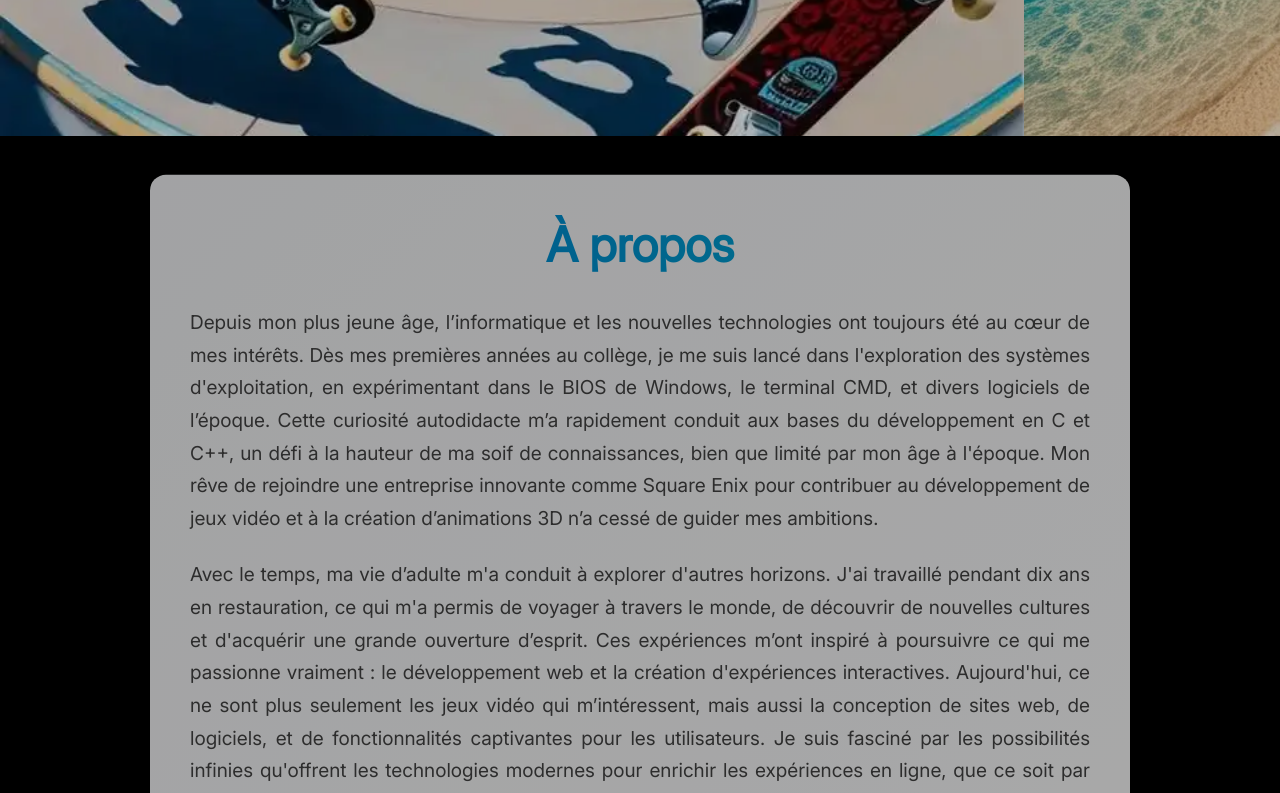
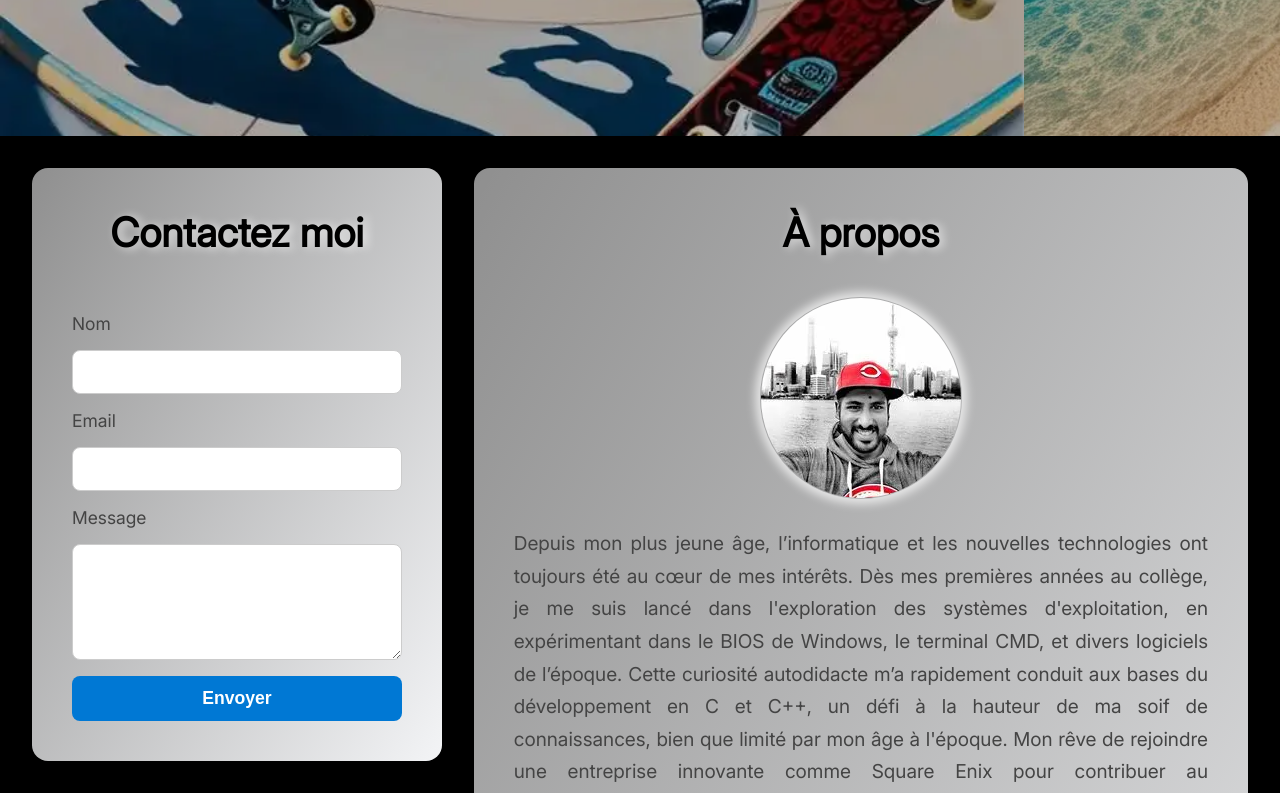
Before and after one commit to Koryas57/P12-my-portfolio, a React (Vite) app: page / in a window 1280 px wide. Shown: the part 740-1533 px from the top of the page. Built offline with nearby package versions, Linux system fonts and the light colour scheme; no server answers.

Commit message:
feat: add contact form component to Home page

```diff
--- a/index.html
+++ b/index.html
@@ -4,9 +4,7 @@
 <head>
   <meta charset="UTF-8" />
   <meta name="viewport" content="width=device-width, initial-scale=1.0" />
-  <link rel="preload" href="/src/assets/images/image1.webp?t=1731380737788" as="image" type="image/webp">
-  <link rel="preload" href="/src/assets/images/image2.webp" as="image" type="image/webp">
-  <title>my-portfolio</title>
+  <title>Yacine NEZREG FrontEnd Developer</title>
 </head>
 
 <body>
--- a/src/assets/style/main.scss
+++ b/src/assets/style/main.scss
@@ -34,3 +34,17 @@ body {
   margin: 5vh auto;
   padding: 20px;
 }
+
+.home-container {
+  display: flex;
+  justify-content: space-between;
+  align-items: flex-start;
+  padding: 2rem;
+  gap: 2rem;
+
+  /* Responsive: Empile les sections sur petits écrans */
+  @media (max-width: 768px) {
+    flex-direction: column;
+    align-items: center;
+  }
+}
--- a/src/components/About/About.scss
+++ b/src/components/About/About.scss
@@ -1,33 +1,29 @@
 .about-container {
   padding: 2.5rem;
-  max-width: 900px;
-  margin: 2rem auto;
-  background: linear-gradient(135deg, #f3f4f6, #ffffff);
+  max-width: 60vw;
+  background: linear-gradient(300deg, #f3f4f6, #ffffff8f);
   border-radius: 16px;
   box-shadow: 0 8px 20px rgba(0, 0, 0, 0.2);
-  animation: fadeIn 15s ease;
-}
-
-@keyframes fadeIn {
-  from {
-    opacity: 0;
-    transform: translateY(20px);
-  }
-  to {
-    opacity: 1;
-    transform: translateY(0);
+  animation: fadeIn 5s ease;
+  text-align: center;
+  & img {
+    border: 1px solid transparent;
+    border-radius: 50%;
+    margin-bottom: 3vh;
+    box-shadow: 0px 0px 10px 5px rgba(255, 255, 255, 0.6901960784);
   }
 }
 
 .about-title {
-  font-size: 3rem;
-  font-weight: 700;
-  margin-bottom: 2rem;
+  font-size: 2.5rem;
+  color: black;
+  margin-bottom: 5vh;
   text-align: center;
-  color: #333;
-  background: linear-gradient(90deg, #0078d4, #00b8d4);
-  background-clip: text;
-  -webkit-text-fill-color: transparent;
+  font-weight: 600;
+  text-shadow: 4px 1px 10px rgba(255, 255, 255, 0.6901960784);
+  @media (max-width: 425px) {
+    font-size: 2rem;
+  }
 }
 
 .about-paragraph {
@@ -54,3 +50,14 @@
   background-clip: text;
   -webkit-text-fill-color: transparent;
 }
+
+@keyframes fadeIn {
+  from {
+    opacity: 0;
+    transform: translateY(50vh);
+  }
+  to {
+    opacity: 1;
+    transform: translateY(0);
+  }
+}
--- a/src/components/About/About.tsx
+++ b/src/components/About/About.tsx
@@ -5,6 +5,7 @@ export const About: React.FC = () => {
   return (
     <section className="about-container">
       <h1 className="about-title">À propos</h1>
+      <img src='src/assets/images/YassShanghai.webp' alt='Photo de Yacine Nezreg'/>
 
       <p className="about-paragraph">
         Depuis mon plus jeune âge, l’informatique et les nouvelles technologies ont toujours été au cœur de mes intérêts. Dès mes premières années au collège, je me suis lancé dans l'exploration des systèmes d'exploitation, en expérimentant dans le BIOS de Windows, le terminal CMD, et divers logiciels de l’époque. Cette curiosité autodidacte m’a rapidement conduit aux bases du développement en C et C++, un défi à la hauteur de ma soif de connaissances, bien que limité par mon âge à l'époque. Mon rêve de rejoindre une entreprise innovante comme Square Enix pour contribuer au développement de jeux vidéo et à la création d’animations 3D n’a cessé de guider mes ambitions.
--- /dev/null
+++ b/src/components/ContactForm/ContactForm.scss
@@ -0,0 +1,59 @@
+.contact-form {
+  width: 100%;
+  max-width: 60vw;
+  padding: 2.5rem;
+  background: linear-gradient(300deg, #f3f4f6, #ffffff8f);
+  border-radius: 16px;
+  box-shadow: 0 8px 20px rgba(0, 0, 0, 0.2);
+  animation: fadeIn 5s ease;
+  display: flex;
+  flex-direction: column;
+  gap: 1rem;
+
+  .contact-title {
+    font-size: 2.5rem;
+    color: black;
+    margin-bottom: 5vh;
+    text-align: center;
+    font-weight: 600;
+    text-shadow: 4px 1px 10px rgba(255, 255, 255, 0.6901960784);
+    @media (max-width: 425px) {
+      font-size: 2rem;
+    }
+  }
+
+  label {
+    font-size: 1.1rem;
+    color: #444;
+  }
+
+  input,
+  textarea {
+    padding: 0.75rem;
+    font-size: 1rem;
+    border: 1px solid #ccc;
+    border-radius: 8px;
+    outline: none;
+    transition: border-color 0.3s;
+
+    &:focus {
+      border-color: #0078d4;
+    }
+  }
+
+  button {
+    padding: 0.75rem;
+    font-size: 1.1rem;
+    font-weight: 600;
+    color: #fff;
+    background-color: #0078d4;
+    border: none;
+    border-radius: 8px;
+    cursor: pointer;
+    transition: background-color 0.3s;
+
+    &:hover {
+      background-color: #005bb5;
+    }
+  }
+}
--- /dev/null
+++ b/src/components/ContactForm/ContactForm.tsx
@@ -0,0 +1,20 @@
+import React from 'react';
+import './ContactForm.scss';
+
+export const ContactForm: React.FC = () => {
+  return (
+    <form className="contact-form">
+      <h2 className="contact-title">Contactez moi</h2>
+      <label htmlFor="name">Nom</label>
+      <input type="text" id="name" name="name" required />
+
+      <label htmlFor="email">Email</label>
+      <input type="email" id="email" name="email" required />
+
+      <label htmlFor="message">Message</label>
+      <textarea id="message" name="message" rows={5} required></textarea>
+
+      <button type="submit">Envoyer</button>
+    </form>
+  );
+};
--- a/src/components/Navigation/Navigation.scss
+++ b/src/components/Navigation/Navigation.scss
@@ -57,7 +57,7 @@
   &-links {
     display: flex;
     justify-content: space-between;
-    padding: 2vh 5vw 2vh 0;
+    padding: 2vh 2vw 2vh 0;
     @media (max-width: 425px) {
       display: flex;
       gap: 1vh;
--- a/src/pages/Home.tsx
+++ b/src/pages/Home.tsx
@@ -3,6 +3,7 @@ import { Navigation } from '../components/Navigation/Navigation';
 import { Footer } from '../components/Footer/Footer';
 import { Carousel } from '../components/Carousel/Carousel';
 import { About } from '../components/About/About';
+import { ContactForm } from '../components/ContactForm/ContactForm';
 import '../assets/style/main.scss'
 
 export const Home: React.FC = () => {
@@ -14,7 +15,10 @@ export const Home: React.FC = () => {
         <main className='main-layout'>
             <Navigation />
             <Carousel />
-            <About />
+            <div className="home-container">
+                <ContactForm />
+                <About />
+            </div>
             <Footer />
         </main>
         </>
```
Also changed, not shown: src/assets/images/YassShanghai.webp (added).
